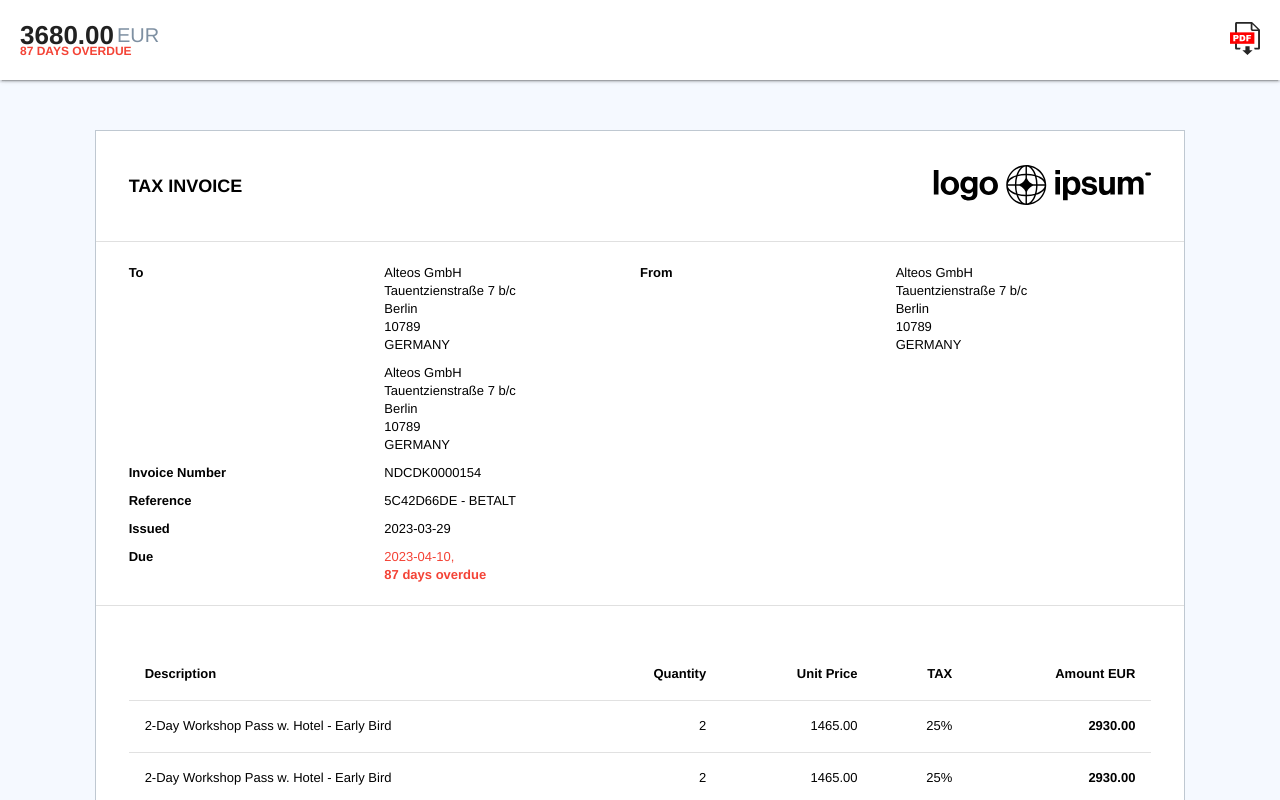
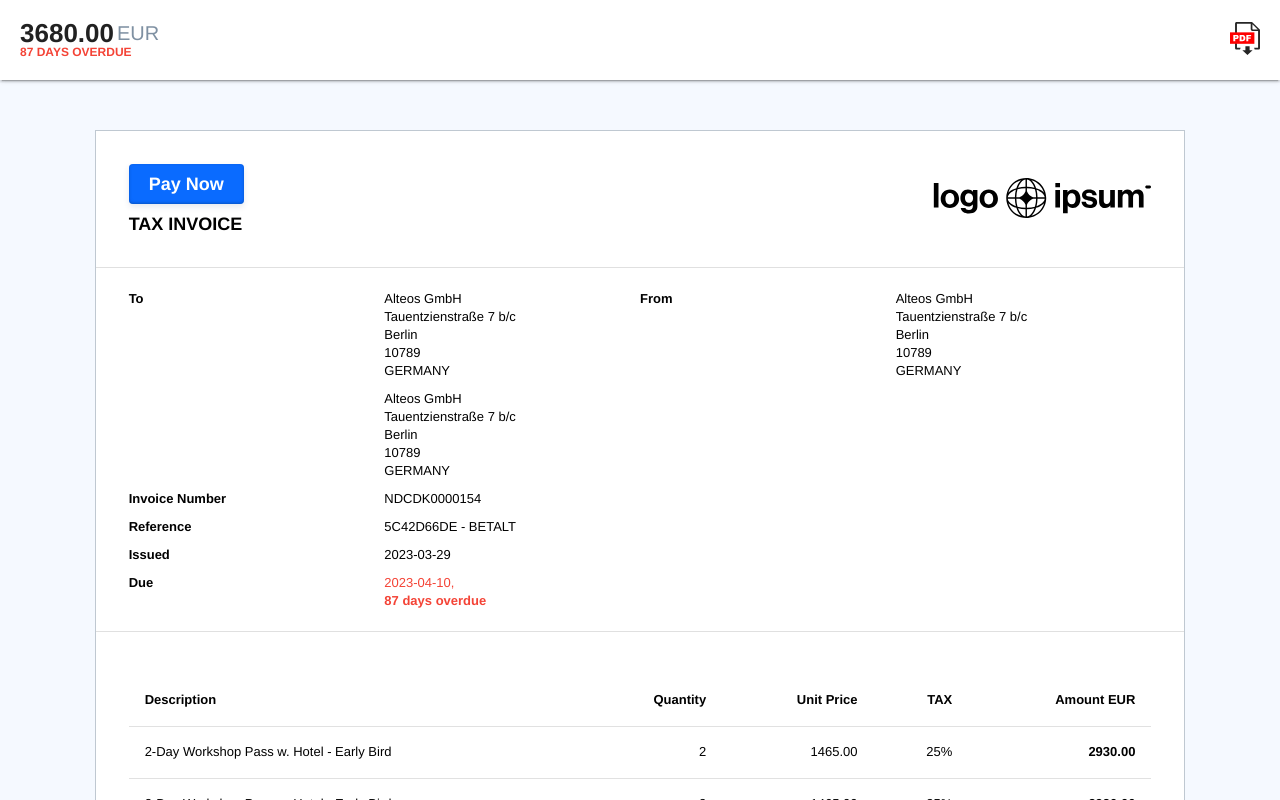
Before and after one commit to bensondavis/preview-invoice, a Next.js app: page /en in a window 1280 px wide. Shown: the top 800 px of the page. Built offline with nearby package versions, Linux system fonts and the light colour scheme.

Commit message:
added pay btn

```diff
--- a/src/components/Appbar/Appbar.module.css
+++ b/src/components/Appbar/Appbar.module.css
@@ -50,6 +50,7 @@
 
 .due-box {
   height: 10px;
+  margin-top: 3px;
 }
 
 .total-currency {
--- a/src/components/Invoice/Invoice/Invoice.tsx
+++ b/src/components/Invoice/Invoice/Invoice.tsx
@@ -14,7 +14,7 @@ import InvoiceSummary from "../InvoiceSummary/InvoiceSummary";
 const Invoice = ({ invoiceData }: { invoiceData: InvoiceProps }) => {
   return (
     <div className={styles.container}>
-      <InvoiceHeader />
+      <InvoiceHeader paymentLink={invoiceData.paymentLink} />
       <Divider />
       <InvoiceBody
         toAddress={invoiceData.toAddress}
--- a/src/components/Invoice/InvoiceHeader/InvoiceHeader.module.css
+++ b/src/components/Invoice/InvoiceHeader/InvoiceHeader.module.css
@@ -4,6 +4,7 @@
   /* margin-left: 4%; */
   white-space: nowrap;
   padding-right: 10px;
+  margin: 10px 0 0 0 ;
 }
 
 .box{
@@ -27,3 +28,10 @@
   max-width: 100%;
   height: auto;
 }
+
+.payment-title {
+  display: flex;
+  flex-direction: column;
+  width: fit-content;
+  height: auto;
+}
--- a/src/components/Invoice/InvoiceHeader/InvoiceHeader.tsx
+++ b/src/components/Invoice/InvoiceHeader/InvoiceHeader.tsx
@@ -7,17 +7,29 @@ import { useTranslations } from "next-intl";
 import styles from "./InvoiceHeader.module.css";
 // import { Box } from "@mui/material";
 import Link from "next/link";
+import PayBtn from "@/components/PayBtn/PayBtn";
 
-const InvoiceHeader = () => {
+interface InvoiceHeaderProps {
+  paymentLink: string;
+}
+
+const InvoiceHeader = ({paymentLink}: InvoiceHeaderProps) => {
   const i18n = useTranslations("Invoice");
 
   return (
     <div className={styles.box}>
       <div className={styles.stack}>
-        <h1 className={styles.title}>{i18n("taxInvoice")}</h1>
+        <div className={styles["payment-title"]}>
+          <PayBtn link={paymentLink} />
+          <h1 className={styles.title}>{i18n("taxInvoice")}</h1>
+        </div>
 
         <Link href={Logos.fromCompanyLogo.link}>
-          <Image src={Logos.fromCompanyLogo.img} alt="logo" className={styles.img} />
+          <Image
+            src={Logos.fromCompanyLogo.img}
+            alt="logo"
+            className={styles.img}
+          />
         </Link>
       </div>
     </div>
--- /dev/null
+++ b/src/components/PayBtn/PayBtn.module.css
@@ -0,0 +1,43 @@
+.button {
+  background-color: #0a6bff;
+  border-radius: 4px;
+  border: 0;
+  box-shadow: rgba(1,60,136,.5) 0 -1px 3px 0 inset,rgba(0,44,97,.1) 0 3px 6px 0;
+  box-sizing: border-box;
+  color: #fff;
+  cursor: pointer;
+  /* display: inherit; */
+  font-family: inherit;
+  font-size: 18px;
+  font-weight: 700;
+  line-height: 24px;
+  margin: 0;
+  height: 40px;
+  min-width: 90px;
+  padding: 0 20px;
+  position: relative;
+  text-align: center;
+  user-select: none;
+  -webkit-user-select: none;
+  touch-action: manipulation;
+  vertical-align: baseline;
+  transition: all .2s cubic-bezier(.22, .61, .36, 1);
+  text-decoration: none;
+  white-space: nowrap;
+}
+
+.button:hover {
+  background-color: #065dd8;
+  transform: translateY(-2px);
+}
+
+/* @media (min-width: 768px) {
+  .button {
+    padding: 16px 44px;
+    min-width: 80px;
+  }
+} */
+
+.link {
+  text-decoration: none;
+}
--- /dev/null
+++ b/src/components/PayBtn/PayBtn.tsx
@@ -0,0 +1,16 @@
+import styles from "./PayBtn.module.css";
+import Link from "next/link";
+
+interface PayBtnProps {
+  link: string;
+}
+
+const PayBtn = ({ link }: PayBtnProps) => {
+  return (
+    <Link href={link} className={styles.link}>
+      <button className={styles.button}>Pay Now</button>
+    </Link>
+  );
+};
+
+export default PayBtn;
```
